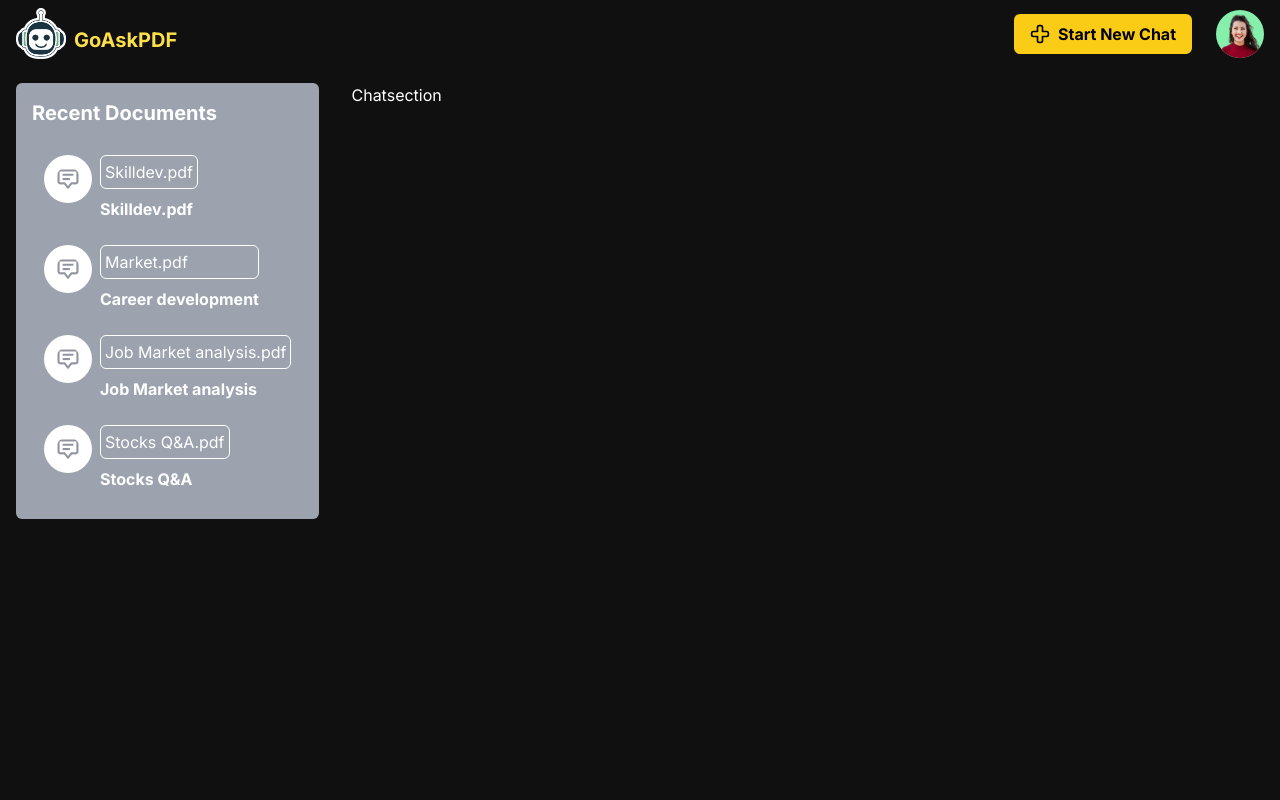
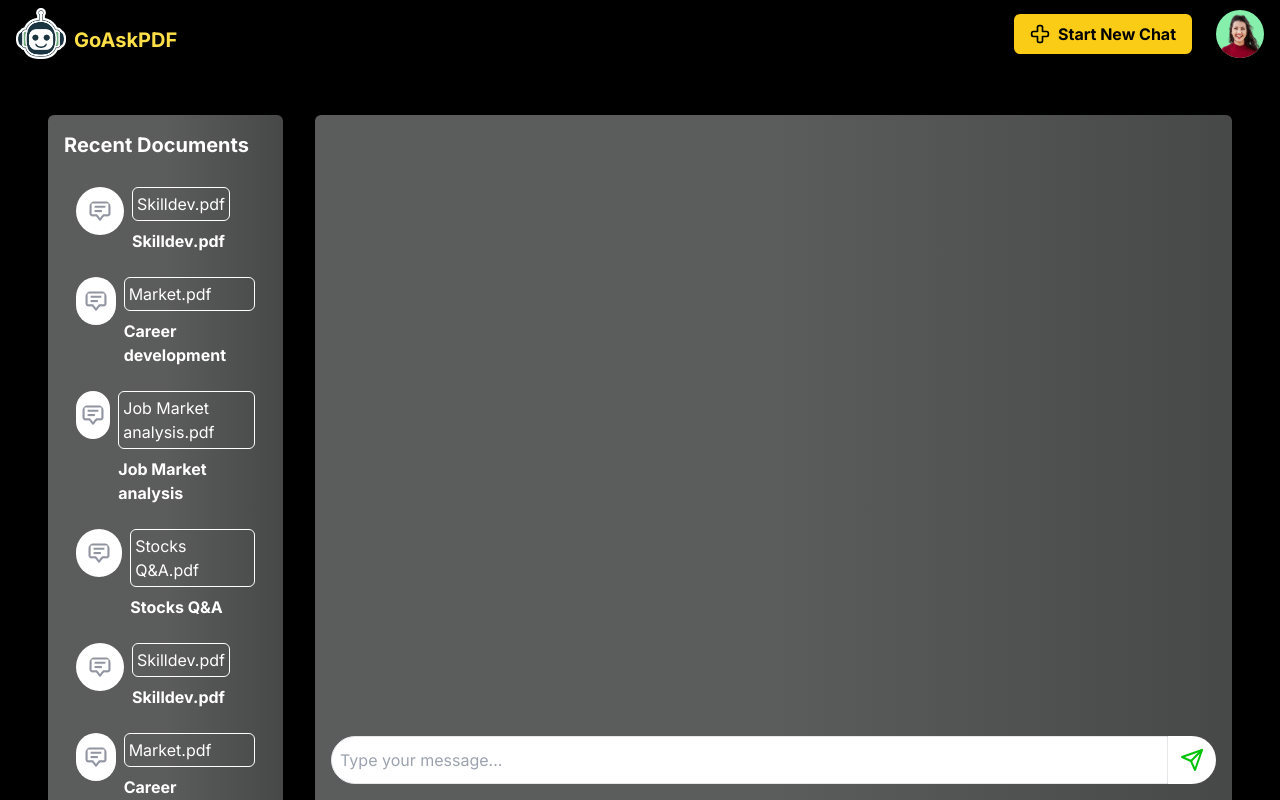
Before and after one commit to GoAskPdf/Go-Ask-Pdf, a Next.js app: page /chat in a window 1280 px wide. Shown: the top 800 px of the page. Built offline with nearby package versions, Linux system fonts and the light colour scheme.

Commit message:
created chat page

```diff
--- a/src/app/chat/page.tsx
+++ b/src/app/chat/page.tsx
@@ -1,18 +1,20 @@
+'use client'
 import DocumentList from '@/components/Document'
 import UserNav from '@/components/Navbar/UserNav'
 import Chatsection from '@/components/chat-section/Chatsection'
-import React from 'react'
+import React, { useState } from 'react'
 
 const page = () => {
+  const [showdoc , setshowdoc] = useState(false);
+
   return (
-    <div className='flex flex-col '>
+    <div className='flex flex-col'>
       <UserNav showchat = {true} />
-      <div className='flex flex-row gap-8 p-4'>
-        <DocumentList/>
-        <Chatsection/>
+      <div className='flex flex-row gap-8 max-h-dvh md:p-12 p-2'>
+        <DocumentList showdoc={showdoc}  setshowdoc={setshowdoc} />
+        <Chatsection showdoc = {showdoc} setshowdoc = {setshowdoc}/>
       </div>
     </div>
   )
 }
-
 export default page
--- a/src/app/globals.css
+++ b/src/app/globals.css
@@ -18,7 +18,7 @@
 } */
 
 body {
-  background-color: #101010;
+  background-color: #000000;
   color: white;
   font-family: 'Epilogue', sans-serif;
 }
--- a/src/components/Document.tsx
+++ b/src/components/Document.tsx
@@ -1,10 +1,10 @@
 'use client'
 import Image from 'next/image';
 import React from 'react';
-import FileImage from '@/assets/F chat 3.png'
-import UserAvatar from '@/assets/b84078f59fedb0ab8eee6f0eeb77dcc2.png';
+import FileImage from '@/assets/F chat 3.png';
 import { ChevronLeft, Cross } from 'lucide-react';
 import { useRouter } from 'next/navigation';
+
 interface Document {
   title: string;
   fileName: string;
@@ -15,51 +15,71 @@ const documents: Document[] = [
   { title: 'Career development', fileName: 'Market.pdf' },
   { title: 'Job Market analysis', fileName: 'Job Market analysis.pdf' },
   { title: 'Stocks Q&A', fileName: 'Stocks Q&A.pdf' },
+  { title: 'Skilldev.pdf', fileName: 'Skilldev.pdf' },
+  { title: 'Career development', fileName: 'Market.pdf' },
+  { title: 'Job Market analysis', fileName: 'Job Market analysis.pdf' },
+  { title: 'Stocks Q&A', fileName: 'Stocks Q&A.pdf' },
 ];
 
-const DocumentItem = ({ title, fileName }: Document) => {
-
-  return (
-    <div className="flex flex-row gap-2 p-3 hover:bg-[#000B26] rounded-full">
+const DocumentItem = ({ title, fileName }: Document) => (
+  <div className="flex flex-row gap-2 p-3 hover:bg-[#000B26] rounded-lg">
     <div className="bg-[#FFFFFF] rounded-full flex justify-center items-center w-12 h-12">
-          <Image
-            src={FileImage}
-            alt="User logo"
-            className="rounded-full"
-          />
+      <Image src={FileImage} alt="User logo" className="rounded-full" />
     </div>
-        <div className='flex flex-col gap-2'>
-           <span className='rounded-md border border-white'><div className='p-1'>
-            {fileName}</div></span>
-           <span className='font-bold'>{title}</span>
+    <div className="flex flex-col gap-2">
+      <span className="rounded-md border border-white">
+        <div className="p-1">{fileName}</div>
+      </span>
+      <span className="font-bold">{title}</span>
     </div>
   </div>
 );
+
+const DocumentList = ({ showdoc, setshowdoc }: any) => {
+  const router = useRouter();
+
+  const handleNewchat = () => {
+    router.push('/upload-pdf');
   };
 
-const DocumentList = () => {
-    const router = useRouter();
-    const handleNewchat = ()=>{
-         router.push('/upload-pdf');
-    }
-    const handleSection = ()=>{
+  const handleSection = () => {
+    setshowdoc(!showdoc);
+  };
 
-    }
   return (
-   <div className='md:bg-gray-400 bg-black rounded-md md:w-fit w-full flex flex-col'>
-    <div className='p-4'>
-   <div className='flex justify-between items-center '> <h1 className="font-bold text-xl">Recent Documents</h1>  <button onClick={handleSection} className='md:hidden block'><ChevronLeft size={26} color='#00C308' /></button>  </div>
-          <div className='mt-4 flex flex-col'>
+    <div
+      className={`md:bg-gradient-to-r from-[#F3F4F660] via-[#F3F4F660] to-[#8E8F9080] bg-black rounded-md w-full md:w-fit flex flex-col h-full ${
+        showdoc ? 'md:block hidden' : 'block'
+      }`}
+    >
+      <div className="p-4">
+        <div className="flex justify-between items-center">
+          <h1 className="font-bold text-xl">Recent Documents</h1>
+          <button onClick={handleSection} className="md:hidden block">
+            <ChevronLeft size={20} color="#00C308" />
+          </button>
+        </div>
+        {/* Set a fixed height and enable overflow-y */}
+        <div
+          className="mt-4 flex flex-col overflow-y-auto scrollbar-thin scrollbar-track-gray-300 scrollbar-thumb-gray-600"
+          style={{
+          scrollbarColor: '#101010 #E7C200C7',
+          scrollbarWidth: 'thin',
+        }}
+        >
           {documents.map((document) => (
             <DocumentItem key={document.title} {...document} />
           ))}
-        <div className='md:hidden block'>
-            <div className="line w-full h-1 bg-[#FFFFFF1A] mt-16"/>
-            <div className='flex justify-center items-center'>
-            <button onClick={handleNewchat} className="mt-4 rounded-lg flex flex-row gap-2 justify-center items-center px-4 py-2 bg-yellow-400 text-black font-bold">
+        </div>
+      </div>
+      <div className="md:hidden w-full fixed bottom-0 left-1">
+        <div className="flex justify-center items-center border-t-2 border-[#FFFFFF1A]">
+          <button
+            onClick={handleNewchat}
+            className="p-8 mt-4 mb-2 rounded-lg flex flex-row gap-2 justify-center items-center px-4 py-2 bg-yellow-400 text-black font-bold"
+          >
             <Cross size={20} /> Start New Chat
-            </button></div>
-            </div>
+          </button>
         </div>
       </div>
     </div>
--- a/src/components/chat-section/Chatsection.tsx
+++ b/src/components/chat-section/Chatsection.tsx
@@ -1,9 +1,123 @@
-import React from 'react'
+'use client';
 
-const Chatsection = () => {
-  return (
-    <div>Chatsection</div>
-  )
+import React, { useState } from 'react';
+import { useRouter } from 'next/navigation';
+import { ChevronLeft, Send } from 'lucide-react';
+import Image from 'next/image';
+import UserAvatar from '@/assets/b84078f59fedb0ab8eee6f0eeb77dcc2.png';
+import AiAvatar from '@/assets/logo.png';
+
+interface ChatMessage {
+  sender: 'user' | 'ai';
+  text: string;
 }
 
-export default Chatsection
+const ChatSection = ({showdoc , setshowdoc}:any) => {
+  const [messages, setMessages] = useState<ChatMessage[]>([]);
+  const [inputText, setInputText] = useState('');
+  const router = useRouter();
+
+  const handleSend = () => {
+    if (inputText.trim() === '') return;
+
+    // Add user's message
+    setMessages((prev) => [...prev, { sender: 'user', text: inputText }]);
+
+    // Simulate AI response
+    setMessages((prev) => [
+      ...prev,
+      { sender: 'ai', text: `AI response to "${inputText}"` },
+    ]);
+
+    setInputText('');
+  };
+
+  const handleSection =()=>{
+    setshowdoc(!showdoc)
+  }
+
+  console.log("showdoc" , showdoc)
+
+  return (
+    <div className={`bg-gradient-to-r from-[#F3F4F660] via-[#F3F4F660] to-[#8E8F9080] bg-black rounded-md w-full flex flex-col min-h-screen md:block
+    ${
+      !showdoc ? 'md:block hidden ' : ''
+    }
+    `}>
+      <div className="flex flex-row justify-between items-center p-4 md:hidden">
+        <button onClick={handleSection}>
+          <ChevronLeft size={26} color="#00C308" />
+        </button>
+      </div>
+
+      <div
+        className="flex flex-col p-4 overflow-y-auto h-full rounded-md scrollbar-thin scrollbar-thumb-[#101010] scrollbar-track-gray-200 flex-grow"
+        style={{
+          scrollbarColor: '#101010 #E7C200C7',
+          scrollbarWidth: 'thin',
+        }}
+      >
+        {messages.map((message, index) => (
+          <div
+            key={index}
+            className={`flex ${
+              message.sender === 'user' ? 'flex-row' : 'flex-row-reverse'
+            } items-center my-2`}
+          >
+            <div
+              className={`${
+                message.sender === 'ai' ? 'bg-[#E7C200C7]' : ''
+              } p-2 rounded-md flex items-center gap-2 max-w-xs`}
+            >
+              {message.sender === 'user' ? (
+                <>
+                  <div className="bg-green-300 rounded-full flex justify-center items-center w-12 h-12">
+                    <Image
+                      src={UserAvatar}
+                      alt="User logo"
+                      className="rounded-full object-cover"
+                      width={48}
+                      height={48}
+                    />
+                  </div>
+                  <span>{message.text}</span>
+                </>
+              ) : (
+                <>
+                  <span>{message.text}</span>
+                  <div className="rounded-full flex justify-center items-center w-12 h-12">
+                    <Image
+                      src={AiAvatar}
+                      alt="AI logo"
+                      className="rounded-full object-cover"
+                      width={48}
+                      height={48}
+                    />
+                  </div>
+                </>
+              )}
+            </div>
+          </div>
+        ))}
+      </div>
+
+      <div className="flex flex-row p-4 sticky bottom-0">
+        <input
+          type="text"
+          value={inputText}
+          onChange={(e) => setInputText(e.target.value)}
+          className="flex-grow p-2 border  rounded-l-full text-black h-12 focus:border-white"
+          placeholder="Type your message..."
+        />
+        <button
+          onClick={handleSend}
+          className="text-white bg-white rounded-r-full p-3"
+        >
+          <Send color='#00C308'/>
+        </button>
+      </div>
+    </div>
+  );
+};
+
+export default ChatSection;
--- a/tailwind.config.ts
+++ b/tailwind.config.ts
@@ -12,6 +12,7 @@ const config: Config = {
         "gradient-radial": "radial-gradient(var(--tw-gradient-stops))",
         "gradient-conic":
           "conic-gradient(from 180deg at 50% 50%, var(--tw-gradient-stops))",
+          'custom-gradient': 'linear-gradient(171.37deg, rgba(255, 255, 255, 0.375) 0%, rgba(153, 153, 153, 0.5) 100%)',
       },
     },
   },
```
Lines whose indentation alone changed are shown as unchanged.
